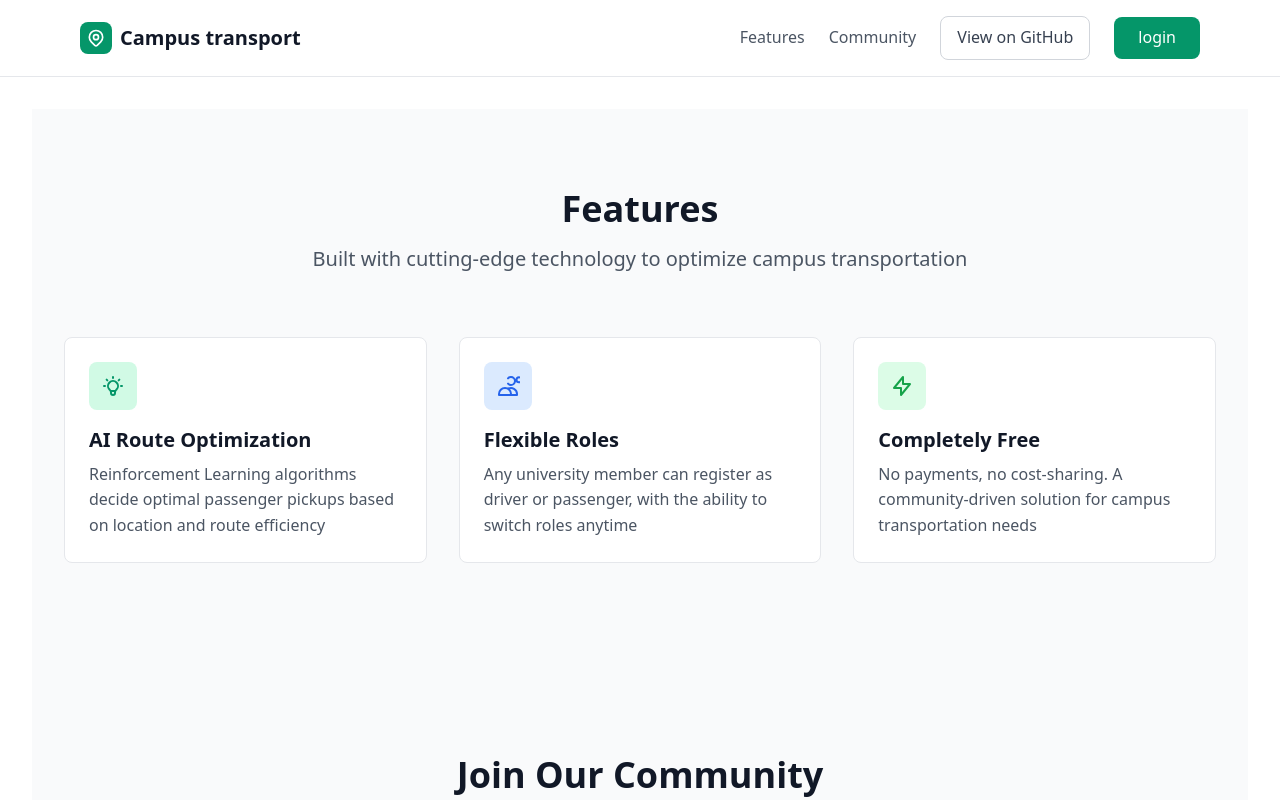
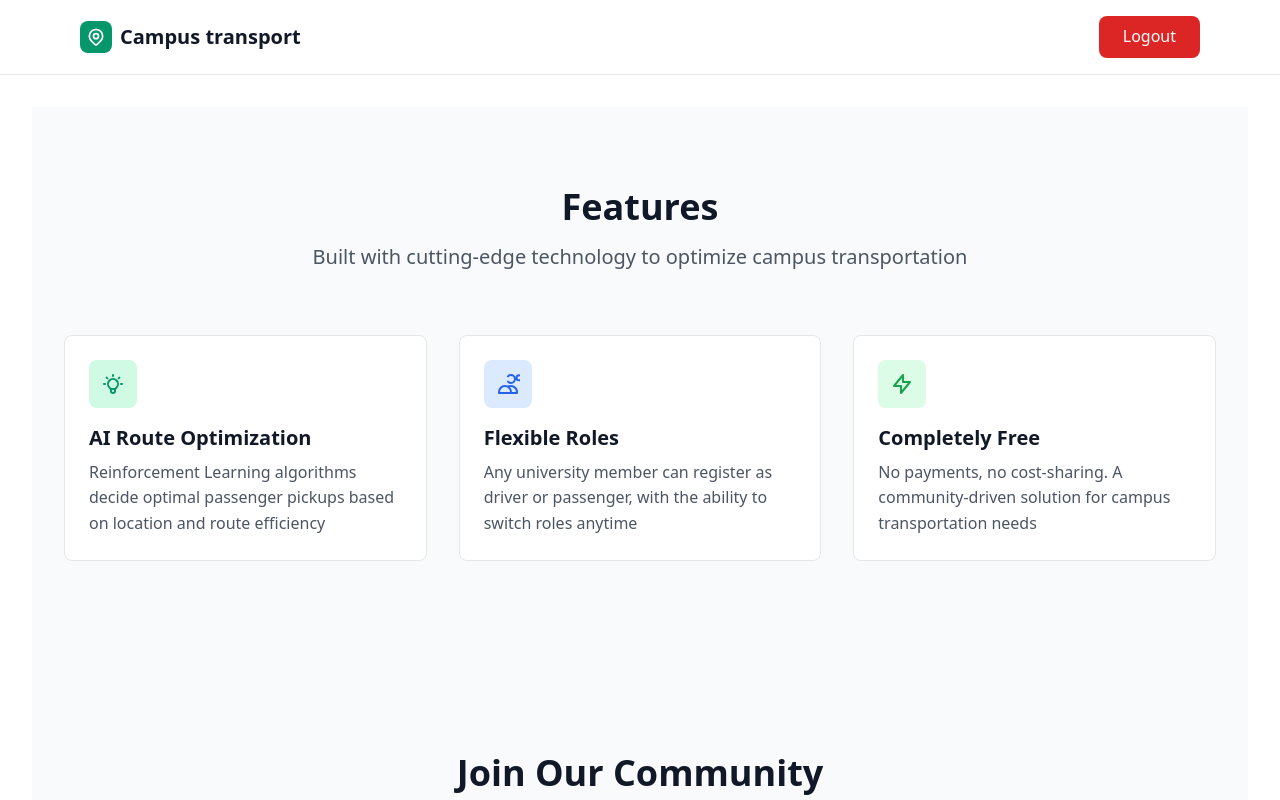
Before and after one commit to Uni-Mov/rl-campus-transport, a React (Vite) app in the folder frontend/: page / in a window 1280 px wide. Both pictures are taken after a click on the button "login". Shown: the top 800 px of the page. Built offline with nearby package versions, Linux system fonts and the light colour scheme.

Commit message:
fix paths

```diff
--- a/frontend/src/app/App.tsx
+++ b/frontend/src/app/App.tsx
@@ -2,11 +2,12 @@ import { Routes, Route } from "react-router-dom"
 import Home from "../pages/home/Home"
 import Clients from "../pages/clients/Clients"
 import Header from "../components/organisms/Header"
+import Footer from "../components/organisms/Footer"
 import { Error404 } from "../pages/404/error"
 
 export default function App() {
   return (
-    <div className="min-h-screen bg-background">
+    <>
       <Header />
       <main className="container mx-auto px-4 sm:px-6 lg:px-8 py-8">
         <Routes>
@@ -15,6 +16,7 @@ export default function App() {
           <Route path="*" element={<Error404 />} />
         </Routes>
       </main>
-    </div>
+      <Footer />
+    </>
   )
 }
--- a/frontend/src/components/organisms/Header.tsx
+++ b/frontend/src/components/organisms/Header.tsx
@@ -1,6 +1,10 @@
-import {useAuth} from "../../hooks/useAuth";
-export default function Header({isLoggedIn}: {isLoggedIn: boolean}) {
-  const { login, logout } = useAuth();
+import { useAuth } from "../../context/auth-context"
+export default function Header() {
+  const auth = useAuth()
+  if (!auth) {
+    return null
+  }
+  const { isLoggedIn, login, logout } = auth
   return (
     <header className="border-b border-gray-200 bg-white sticky top-0 z-50">
       <div className="max-w-6xl mx-auto px-4 py-4 flex items-center justify-between">
@@ -35,19 +39,20 @@ export default function Header({isLoggedIn}: {isLoggedIn: boolean}) {
               <button className="px-4 py-2 border border-gray-300 rounded-lg text-gray-700 hover:bg-gray-50 transition-colors">
                 View on GitHub
               </button>
-              <button onClick={() => login('soyuntoken')} className="px-6 py-2 bg-emerald-600 text-white rounded-lg hover:bg-emerald-700 transition-colors">
+              <button onClick={login} className="px-6 py-2 bg-emerald-600 text-white rounded-lg hover:bg-emerald-700 transition-colors">
                 login
               </button>
             </>
           )}
           {isLoggedIn && (
             <>
-              <button onClick={() => logout()} className="px-6 py-2 bg-red-600 text-white rounded-lg hover:bg-red-700 transition-colors">
+              <button onClick={logout} className="px-6 py-2 bg-red-600 text-white rounded-lg hover:bg-red-700 transition-colors">
                 Logout
               </button>
             </>
           )}
         </nav>
       </div>
-        </header>)
+    </header>
+  )
 }
--- a/frontend/src/hooks/useAuth.ts
+++ b/frontend/src/hooks/useAuth.ts
@@ -9,7 +9,6 @@ export const useAuth = () => {
         setLoading(false);
     }
     , []);
-
 
     const login = () => {
         const token = "hola soy un token";
```
Lines whose indentation alone changed are shown as unchanged.
